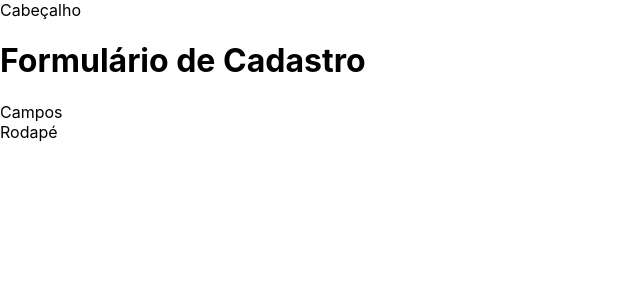
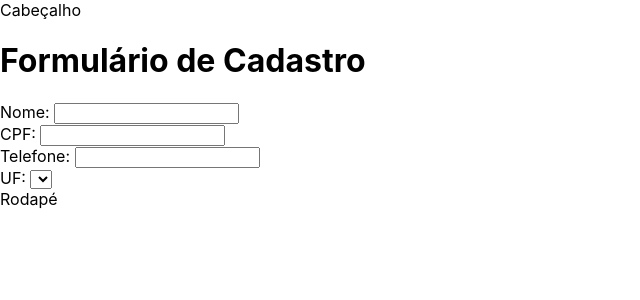
Before and after one commit to salmo-jr/front-end-modelo, a React (Create React App) app: page / in a window 1280 px wide. Shown: the top 300 px of the page, without its empty margins (0-640 px from the left). Built offline with nearby package versions, Linux system fonts and the light colour scheme.

Commit message:
início do desenviolvimento do formulário de cadastro

```diff
--- a/src/App.js
+++ b/src/App.js
@@ -1,10 +1,11 @@
 import Formulario from './componentes/Formulario/Formulario';
+import FormCadastro from './formularioCadastro.json';
 
 function App() {
   return (
     <div className="App">
         <div>Cabeçalho</div>
-        <Formulario titulo="Formulário de Cadastro" />
+        <Formulario info={FormCadastro} />
         <div>Rodapé</div>
     </div>
   );
--- /dev/null
+++ b/src/componentes/Formulario/Campo.js
@@ -0,0 +1,23 @@
+import React from 'react';
+
+const campo = (props) => {
+    let input;
+
+    switch(props.especificacao.type){
+        case 'select':
+            input = <select id={props.especificacao.id}></select>;
+            break;
+        default:
+            input = <input type={props.especificacao.type} id={props.especificacao.id} />;
+            break;
+    }
+
+    return(
+        <div>
+            <label htmlFor={props.especificacao.id}>{props.especificacao.label}: </label>
+            {input}
+        </div>
+    );
+}
+
+export default campo;
--- a/src/componentes/Formulario/Formulario.js
+++ b/src/componentes/Formulario/Formulario.js
@@ -1,10 +1,17 @@
 import React from 'react';
+import Campo from './Campo';
 
 const formulario = (props) => {
     return(
         <form>
-            <h1>{ props.titulo }</h1>
-            <div>Campos</div>
+            <h1>{ props.info.titulo }</h1>
+            {
+                props.info.campos.map((campo) => {
+                    return (
+                        <Campo especificacao={campo} />
+                    )
+                })
+            }
         </form>
     );
 }
--- /dev/null
+++ b/src/formularioCadastro.json
@@ -0,0 +1,9 @@
+{
+    "titulo": "Formulário de Cadastro",
+    "campos": [
+        { "label": "Nome", "type": "text", "id": "nome" },
+        { "label": "CPF", "type": "text", "id": "cpf" },
+        { "label": "Telefone", "type": "text", "id": "telefone" },
+        { "label": "UF", "type": "select", "id": "uf" }
+    ]
+}
```
